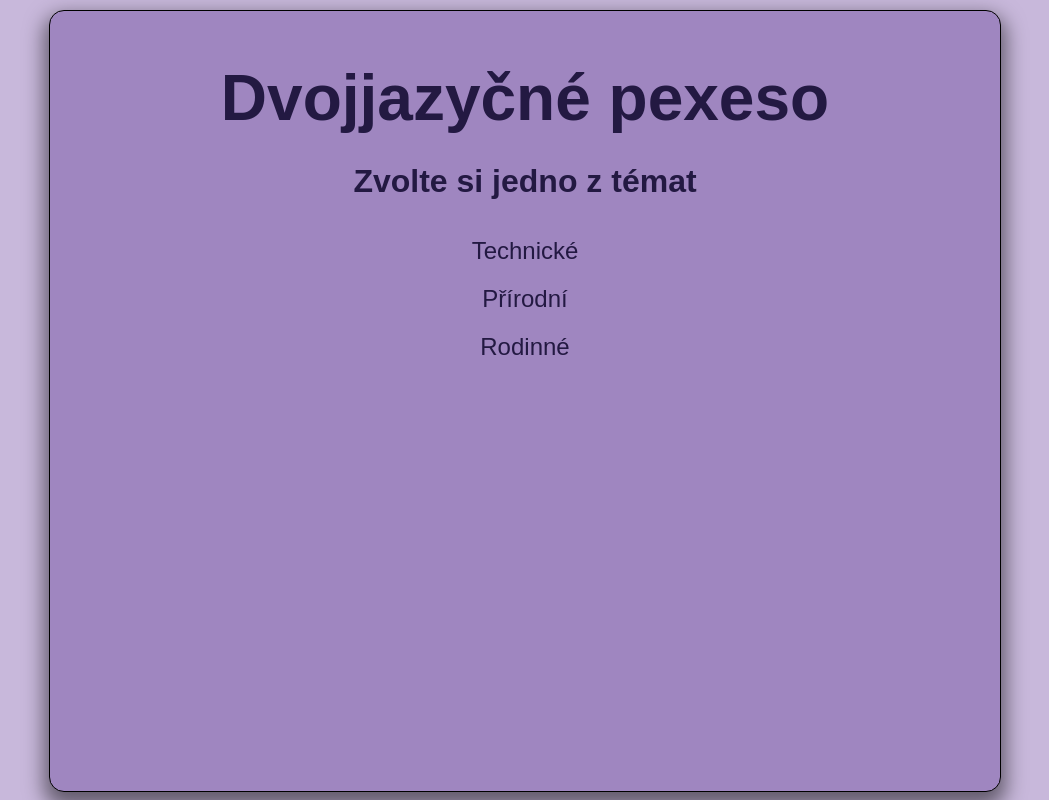
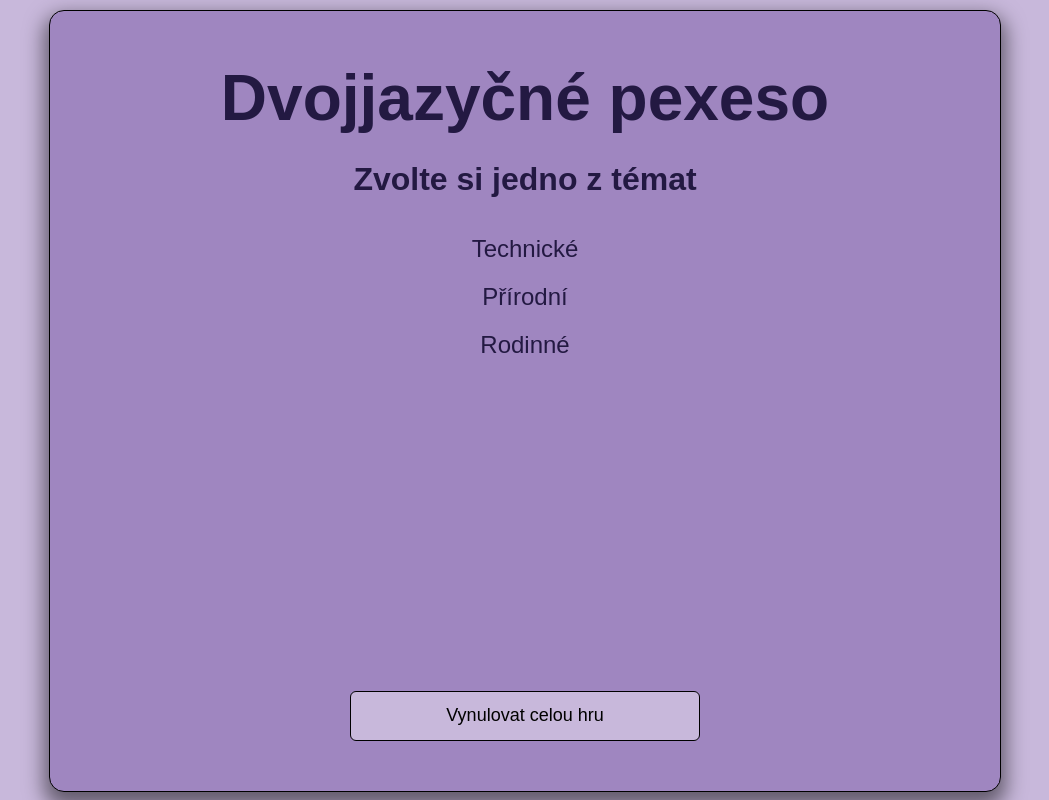
Before and after one commit to martinnovak22/memory_game, a React (Vite) app: page / in a window 1280 px wide. Shown: the whole page, without its empty margins (115-1164 px from the left). Built offline with nearby package versions, Linux system fonts and the light colour scheme; a web font is replaced by a local one.

Commit message:
Reset handling
- added handling for whole game reset
- lots of comments
- "array" –> number fix
- styling

```diff
--- a/src/App.jsx
+++ b/src/App.jsx
@@ -5,7 +5,7 @@ import GameBoard from "./components/gameBoard.jsx";
 import Home from "./components/home.jsx";
 import LevelLayout from "./components/levelLayout.jsx";
 
-const UNLOCKEDLEVELS = {
+export const UNLOCKEDLEVELS = {
   prirodni: 0,
   technicke: 0,
   rodinne: 0,
@@ -21,14 +21,17 @@ function App() {
     return initialValue || UNLOCKEDLEVELS;
   });
 
+  // card setter
   const handleCards = (cards) => {
     setCards(cards);
   };
 
+  // level setter
   const handleLevels = (levels) => {
     setLevels(levels);
   };
 
+  // useEffect for storing data in local storage
   useEffect(() => {
     localStorage.setItem("levels", JSON.stringify(levels));
   }, [levels]);
@@ -36,7 +39,10 @@ function App() {
   return (
     <BrowserRouter>
       <Routes>
-        <Route path={"/"} element={<Home levels={levels} />}></Route>
+        <Route
+          path={"/"}
+          element={<Home levels={levels} handleLevels={handleLevels} />}
+        ></Route>
         <Route
           path="/:temaId"
           element={
--- a/src/components/gameBoard.jsx
+++ b/src/components/gameBoard.jsx
@@ -107,7 +107,10 @@ export default function GameBoard({
   if (!notMatched && cards.length !== 0 && Number(theme[2]) !== 3) {
     return (
       <div>
-        <button onClick={(e) => unlockLevel(e)} className={"nextLevelButton"}>
+        <button
+          onClick={(e) => unlockLevel(e)}
+          className={"nextLevelButton button"}
+        >
           Vyhrál jsi, klikni pro pokračování!
         </button>
       </div>
--- a/src/components/home.jsx
+++ b/src/components/home.jsx
@@ -1,11 +1,25 @@
-import { Link, Outlet } from "react-router-dom";
+import { Link } from "react-router-dom";
+import { UNLOCKEDLEVELS } from "../App.jsx";
 import "animate.css";
 
-export default function Home({ levels }) {
+export default function Home({ levels, handleLevels }) {
+  // checks if theme is done, return checkmark if true
   const isDone = (theme) => {
-    if (levels[theme][0] === "3") {
+    if (Number(levels[theme]) === 3) {
       return <span className={"checkMark"}>✅</span>;
     }
+  };
+
+  // handles reset of game, gives chance to think about it
+  let firstClick;
+  const handleGameReset = (e) => {
+    firstClick = firstClick === 0 ? 1 : 0;
+    if (firstClick === 0) {
+      e.target.innerHTML = "Potvrdit vynulování hry";
+      return;
+    }
+    handleLevels(UNLOCKEDLEVELS);
+    e.target.innerHTML = "Vynulovat celou hru";
   };
 
   return (
@@ -28,8 +42,13 @@ export default function Home({ levels }) {
             <p className={"themeLink"}>Rodinné {isDone("rodinne")}</p>
           </Link>
         </div>
+        <button
+          onClick={(e) => handleGameReset(e)}
+          className={"resetButton button"}
+        >
+          Vynulovat celou hru
+        </button>
       </div>
-      <Outlet />
     </div>
   );
 }
--- a/src/index.css
+++ b/src/index.css
@@ -83,12 +83,15 @@ h2 {
   text-align: center;
 }
 
-.nextLevelButton {
-  height: 35px;
+.button {
   border: solid 1px black;
   background-color: #c8b8db;
   border-radius: 6px;
   cursor: pointer;
+}
+
+.nextLevelButton {
+  height: 35px;
 }
 
 .cardBox {
@@ -104,10 +107,10 @@ h2 {
 }
 
 .startBox {
-  height: 35%;
+  height: 100%;
   display: flex;
   flex-direction: column;
-  justify-content: center;
+  align-items: center;
 }
 
 .noLink {
@@ -139,3 +142,10 @@ h2 {
   position: fixed;
   margin-left: 15px;
 }
+
+.resetButton {
+  width: 350px;
+  height: 50px;
+  margin-top: auto;
+  font-size: 18px;
+}
```
